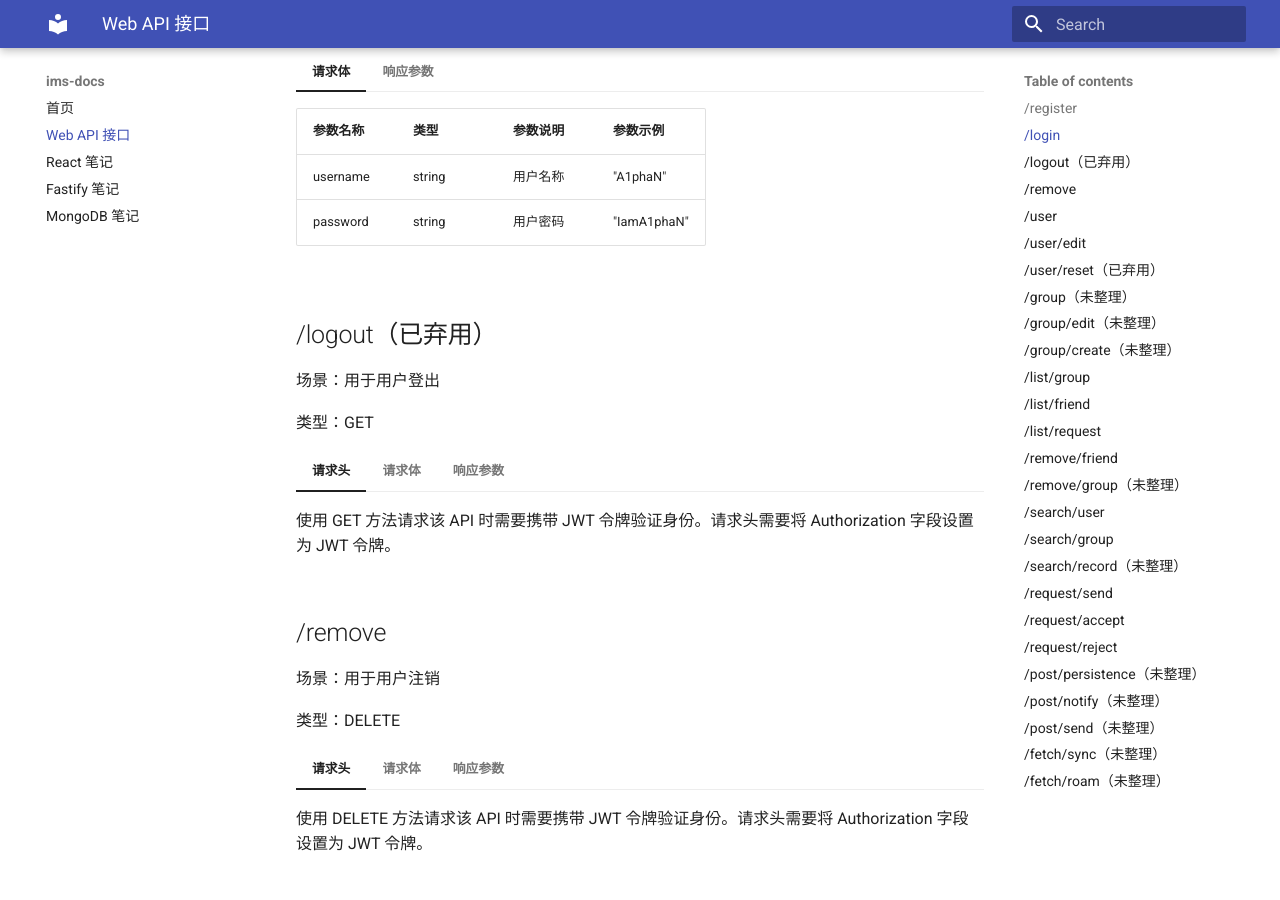
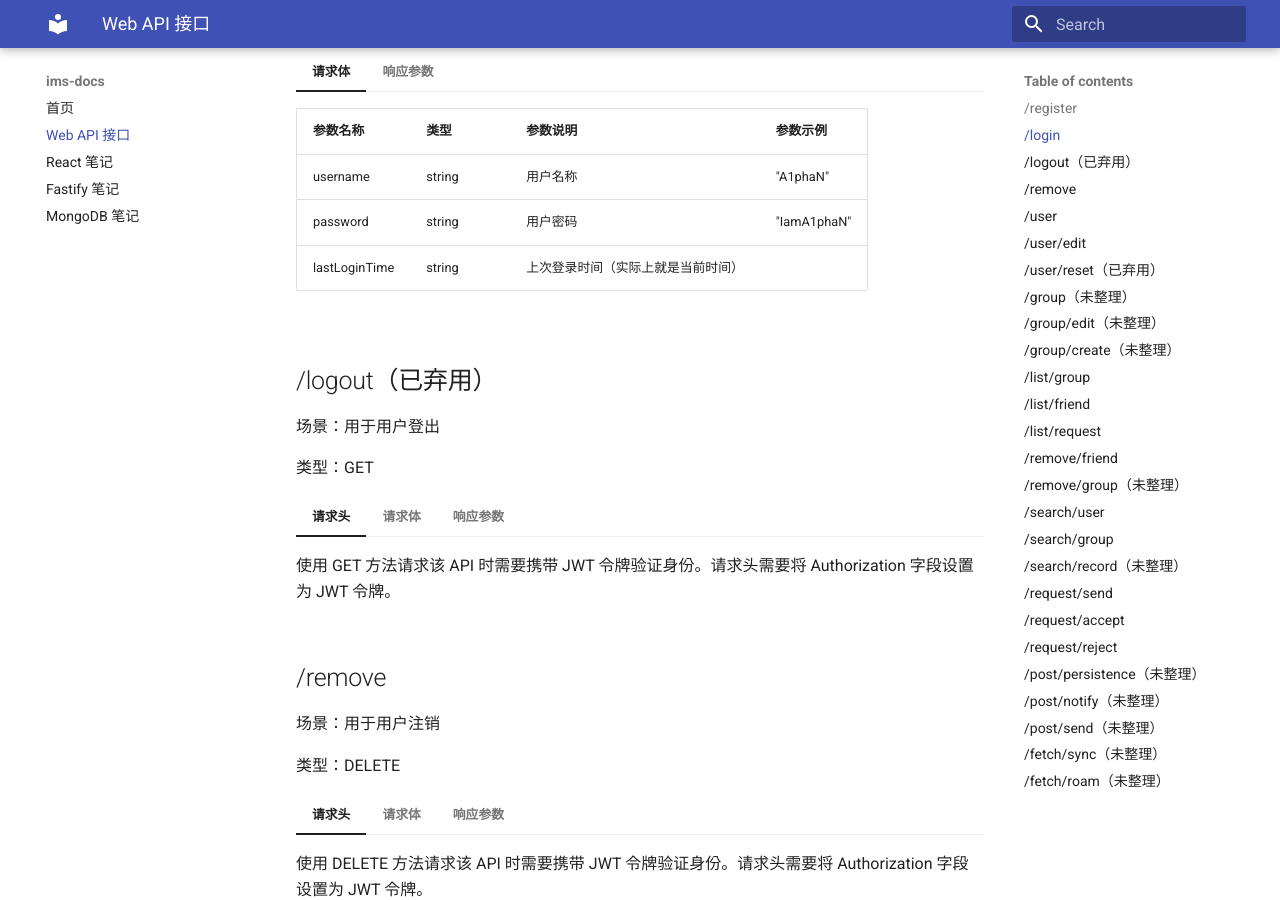
Before and after one commit to leverimmy/ims-docs, an MkDocs documentation site: the page built from docs/webapi.md, in a window 1280 px wide and 900 px high, scrolled down 815 px. Built offline with MkDocs 1.6.1 and Material for MkDocs 9.7.7, drawn with Linux system fonts in a browser that asks for light colours.

Commit message:
feat: Add lastLoginTime to /login.

```diff
--- a/docs/webapi.md
+++ b/docs/webapi.md
@@ -36,6 +36,7 @@
     | -------- | ------ | -------- | ----------- |
     | username | string | 用户名称 | "A1phaN"    |
     | password | string | 用户密码 | "IamA1phaN" |
+    | lastLoginTime | string | 上次登录时间（实际上就是当前时间） |  |
 
 === "响应参数"
 
```
Also changed, not shown: site/search/search_index.json, site/webapi/index.html, 1 other file.
